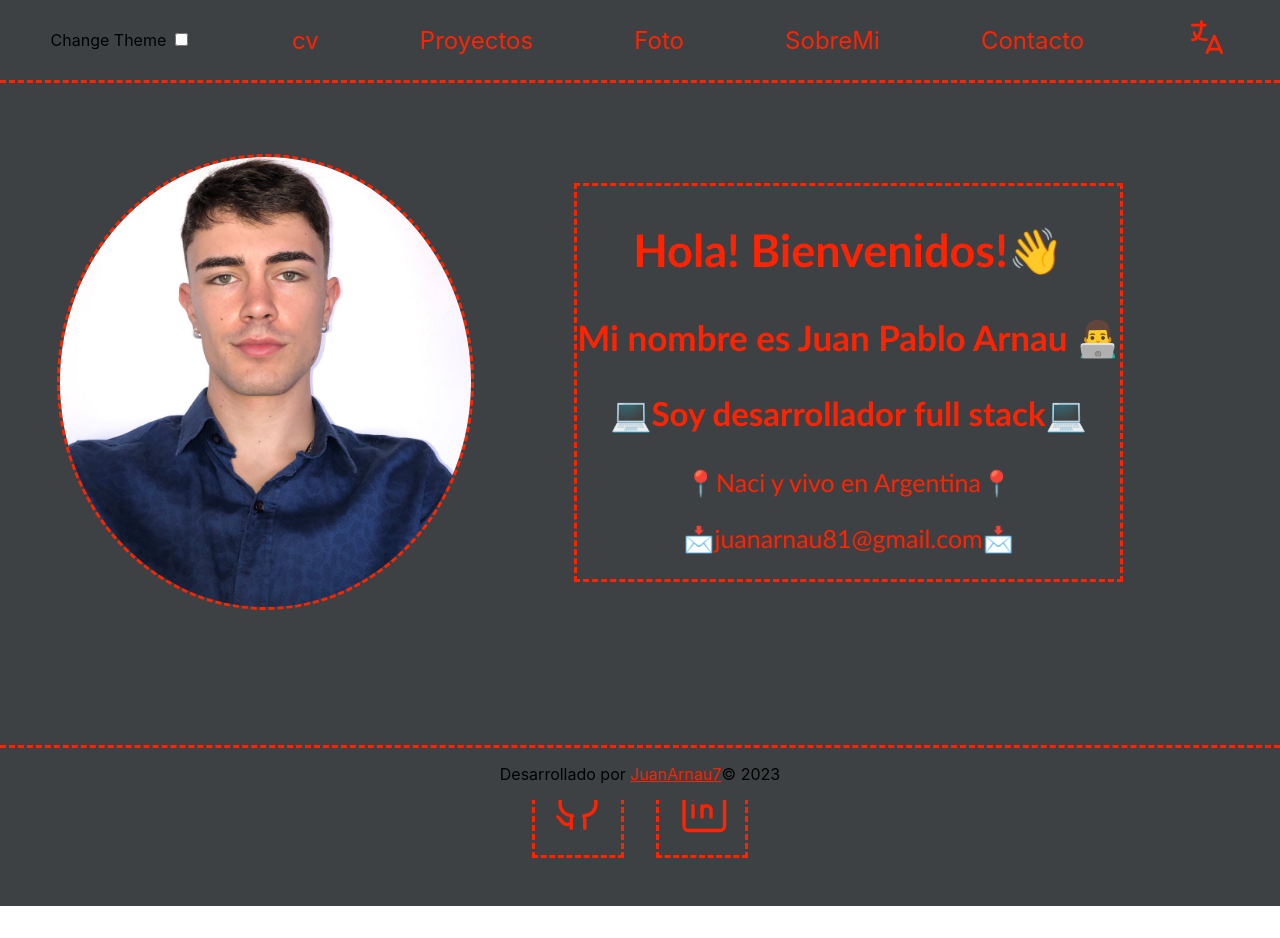
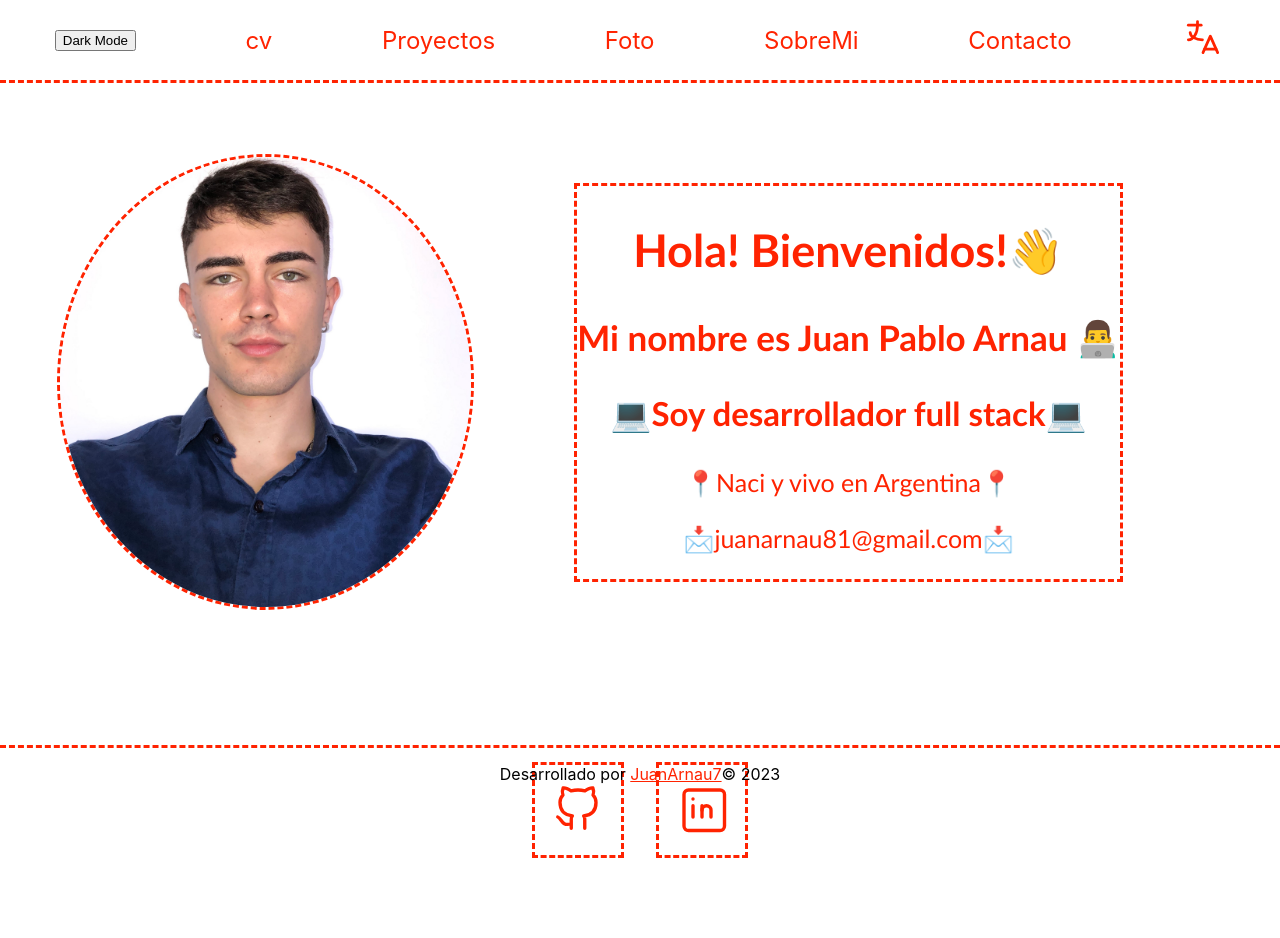
Before and after one commit to JuanArnau7/portfolio, a React (Create React App) app: page / in a window 1280 px wide. Built offline with nearby package versions, Linux system fonts and the light colour scheme.

Commit message:
Avances en Dark mode

```diff
--- a/src/App.css
+++ b/src/App.css
@@ -1,3 +1,13 @@
+:root{
+  /* --primary-color: #dcdcdc; */
+  /* --secondary-color: #fff; */
+  --background-color: #dcdcdc;
+
+}
+html[data-theme="dark"]{
+  --background-color: #3e4144;
+  --secondary-color: #fff;
+}
 .App {
   text-align: center;
 }
--- a/src/Components/About.jsx
+++ b/src/Components/About.jsx
@@ -97,8 +97,8 @@ const About = () => {
 export default About
 
 const AboutContainer = styled.nav`
-        background-color: #3e4144;
-        /* background-color: #dcdcdc; */
+        /* background-color: #3e4144; */
+        background-color: #dcdcdc;
 
     .container{
         display: flex;
--- a/src/Components/Contacto.jsx
+++ b/src/Components/Contacto.jsx
@@ -36,7 +36,7 @@ const Contacto = () => {
 export default Contacto
 
 const ContactoContainer = styled.nav`
-    background-color: #3e4144;
+    /* background-color: #3e4144; */
     /* background-color: #dcdcdc; */
     height: 850px;
     /* position: relative; */
@@ -45,7 +45,7 @@ const ContactoContainer = styled.nav`
 
     }
     .izquierda{
-        display: flex;
+        display: flexnpm;
         flex-direction: column;
     }
 
--- a/src/Components/Footer.jsx
+++ b/src/Components/Footer.jsx
@@ -27,7 +27,7 @@ width: 100%;
 align-items: center;
 border-top: dashed;
 border-color: #ff2301;
-background-color: #3e4144;
+/* background-color: #3e4144; */
     /* background-color: #dcdcdc; */
 
 a{
--- a/src/Components/LandingPage.jsx
+++ b/src/Components/LandingPage.jsx
@@ -58,7 +58,7 @@ export default LandingPage
 
 const LandingContainer =styled.nav `
 /* background-color: #dcdcdc; */
-background-color: #3e4144;
+/* background-color: #3e4144; */
 
 img{
     border-radius: 50%;
--- a/src/Components/NavBar.jsx
+++ b/src/Components/NavBar.jsx
@@ -61,7 +61,7 @@ const NavContainer = styled.nav `
     display: flex;
     justify-content: space-around;
     align-items: center;
-    background-color: #3e4144;
+    /* background-color: #3e4144; */
     /* background-color: #dcdcdc; */
     border-bottom: dashed;
     border-color: #ff2301;
--- a/src/Components/Proyectos.jsx
+++ b/src/Components/Proyectos.jsx
@@ -74,7 +74,7 @@ export default Proyectos
 const ProyectosContainer = styled.nav `
 
     /* background-color: #dcdcdc; */
-    background-color: #3e4144;
+    /* background-color: #3e4144; */
 
 
     .relleno{
--- a/src/Components/SwitchTheme.jsx
+++ b/src/Components/SwitchTheme.jsx
@@ -1,26 +1,50 @@
-import React from "react"
+import { useEffect, dispatch } from "react"
 
-import styled from "styled-components"
+const Switch = () => {
+
+    const dark = localStorage.getItem("theme")
+
+    useEffect(() => {
+		if(dark){
+			async function darkTheme(){
+                document.documentElement.classList.add('dark')
+			}
+			darkTheme()
+		}
+	}, [dispatch, dark])
 
 
-const Switch = () => {
-    return (
-        <SwitchContainer>
 
-        <div className="container-switch">
-            <span>Change Theme </span>
-            <label className="switch">
-                <input type="checkbox" />
-                <span className="slider"></span>
-            </label>
+
+    const changeMode = () => {
+    if(!localStorage.theme){
+        darkActivated()
+    } else {
+        darkDisabled()
+    }
+    }
+
+    const darkActivated = () => {
+        localStorage.setItem('theme', 'dark');
+        document.documentElement.classList.add('dark');
+    }
+
+    const darkDisabled = () => {
+        localStorage.removeItem('theme');
+        document.documentElement.classList.remove('dark');
+    }
+
+    return(
+        <div className="p-1">
+        <button
+        type="button"
+        className=""
+        onClick={changeMode}>
+            Dark Mode
+        </button>
         </div>
-        </SwitchContainer>
     )
 }
 
-export default Switch
 
-const SwitchContainer = styled.nav`
-
-
-`
+export default Switch;
```
